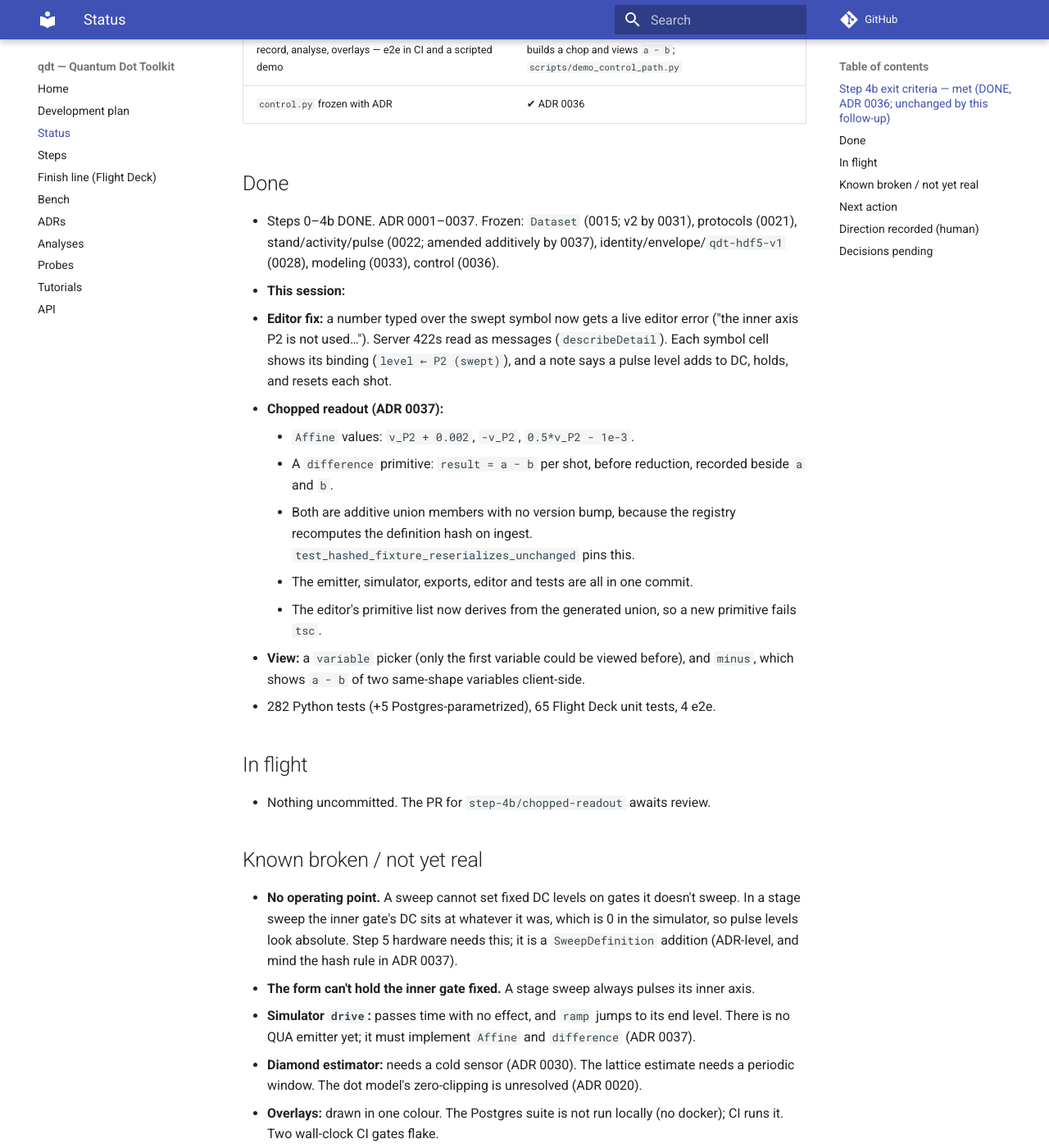
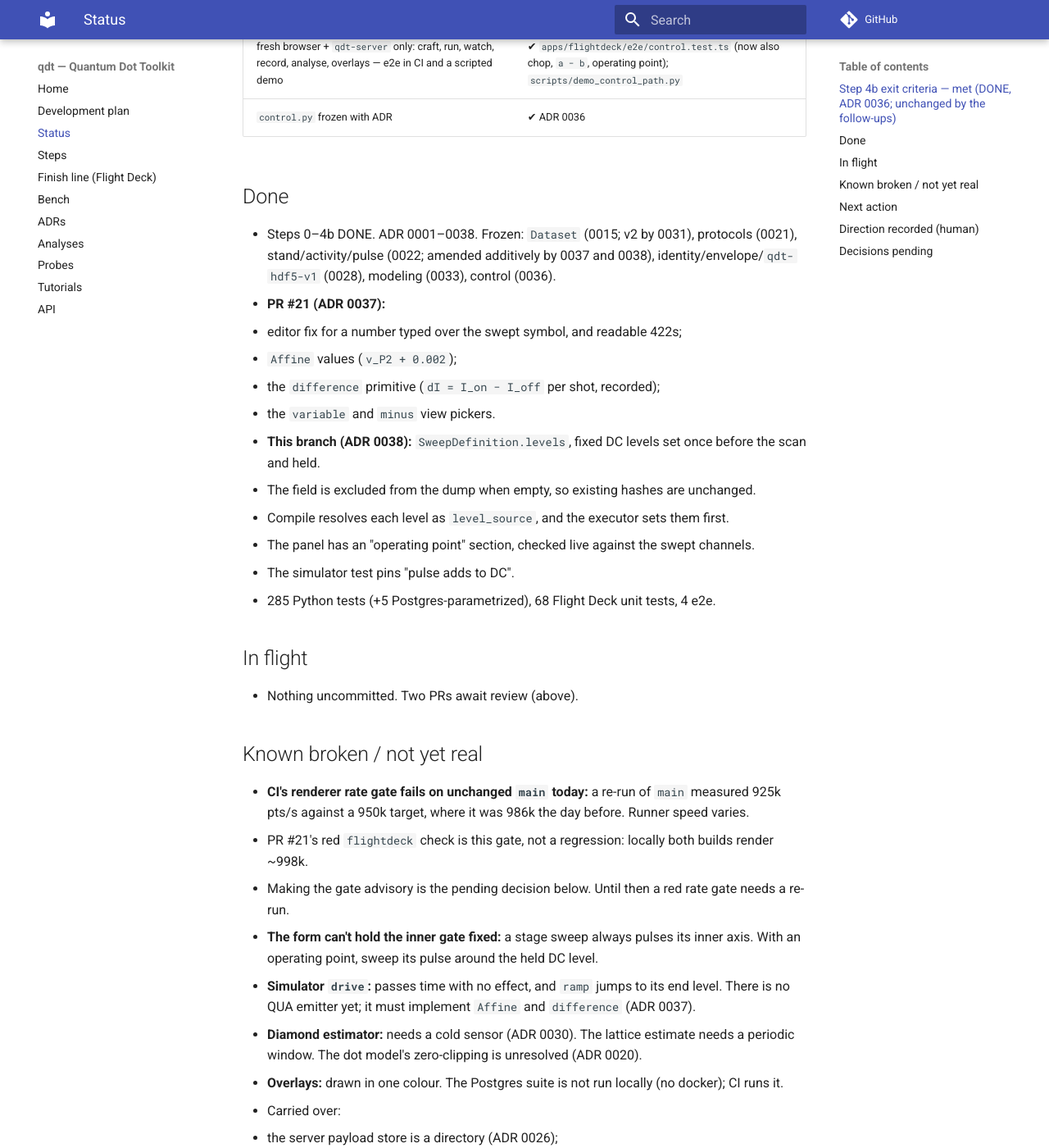
Before and after one commit to CowboyQuantum/qdt, an MkDocs documentation site: the page built from docs/STATUS.md, in a window 1280 px wide and 1400 px high, scrolled down 554 px. Shown: the whole window at 82% size. Built offline with MkDocs 1.6.1 and Material for MkDocs 9.7.7, drawn with Linux system fonts in a browser that asks for light colours; comment, search, counter and statistics services are not loaded; some of the changed text lies outside the part shown.

Commit message:
docs: STATUS — operating point (ADR 0038); CI rate gate fails on main too, decision now pressing
Co-Authored-By: Claude Opus 5.5 <noreply@anthropic.com>

```diff
--- a/docs/STATUS.md
+++ b/docs/STATUS.md
@@ -4,54 +4,52 @@
 > A fresh session must be able to continue from this file alone.
 
 **Current step:** 5 — Instrument drivers → `docs/steps/05-instrument-drivers-last-mile.md` (NOT STARTED).
-Step 4b DONE (ADR 0036, PR #20 merged).
-**Branch:** `step-4b/chopped-readout` (PR against `main` open). This is a follow-up to the human's demo
-of Step 4b. `main` is the only other branch.
-**Last session:** 2026-10-14. It acted on the human's demo feedback:
-- abort works;
-- assigning levels was confusing, and a number typed over `v_P2` gave a raw 422;
-- there was no way to do a chopped readout.
+Step 4b DONE (ADR 0036). Two follow-ups from the human's demo are open as stacked PRs:
+- `step-4b/chopped-readout`: PR #21 → `main`.
+- `step-4b/operating-point`: its PR targets #21's branch, and GitHub retargets it to `main` when #21
+  merges.
 
-## Step 4b exit criteria — met (DONE, ADR 0036; unchanged by this follow-up)
+**Last session:** 2026-10-14. The human agreed ADR 0037 (no version bump; `difference` in the sequence)
+and asked for the operating point before Step 5, which was built as ADR 0038.
+
+## Step 4b exit criteria — met (DONE, ADR 0036; unchanged by the follow-ups)
 | Criterion | State |
 |---|---|
-| fresh browser + `qdt-server` only: craft, run, watch, record, analyse, overlays — e2e in CI and a scripted demo | ✔ `apps/flightdeck/e2e/control.test.ts` now also builds a chop and views `a − b`; `scripts/demo_control_path.py` |
+| fresh browser + `qdt-server` only: craft, run, watch, record, analyse, overlays — e2e in CI and a scripted demo | ✔ `apps/flightdeck/e2e/control.test.ts` (now also chop, `a − b`, operating point); `scripts/demo_control_path.py` |
 | `control.py` frozen with ADR | ✔ ADR 0036 |
 
 ## Done
-- Steps 0–4b DONE. ADR 0001–0037. Frozen: `Dataset` (0015; v2 by 0031), protocols (0021),
-  stand/activity/pulse (0022; amended additively by 0037), identity/envelope/`qdt-hdf5-v1` (0028),
-  modeling (0033), control (0036).
-- **This session:**
-  - **Editor fix:** a number typed over the swept symbol now gets a live editor error ("the inner axis P2
-    is not used…"). Server 422s read as messages (`describeDetail`). Each symbol cell shows its binding
-    (`level ← P2 (swept)`), and a note says a pulse level adds to DC, holds, and resets each shot.
-  - **Chopped readout (ADR 0037):**
-    - `Affine` values: `v_P2 + 0.002`, `-v_P2`, `0.5*v_P2 - 1e-3`.
-    - A `difference` primitive: `result = a − b` per shot, before reduction, recorded beside `a` and `b`.
-    - Both are additive union members with no version bump, because the registry recomputes the
-      definition hash on ingest. `test_hashed_fixture_reserializes_unchanged` pins this.
-    - The emitter, simulator, exports, editor and tests are all in one commit.
-    - The editor's primitive list now derives from the generated union, so a new primitive fails `tsc`.
-  - **View:** a `variable` picker (only the first variable could be viewed before), and `minus`, which
-    shows `a − b` of two same-shape variables client-side.
-- 282 Python tests (+5 Postgres-parametrized), 65 Flight Deck unit tests, 4 e2e.
+- Steps 0–4b DONE. ADR 0001–0038. Frozen: `Dataset` (0015; v2 by 0031), protocols (0021),
+  stand/activity/pulse (0022; amended additively by 0037 and 0038), identity/envelope/`qdt-hdf5-v1`
+  (0028), modeling (0033), control (0036).
+- **PR #21 (ADR 0037):**
+  - editor fix for a number typed over the swept symbol, and readable 422s;
+  - `Affine` values (`v_P2 + 0.002`);
+  - the `difference` primitive (`dI = I_on − I_off` per shot, recorded);
+  - the `variable` and `minus` view pickers.
+- **This branch (ADR 0038):** `SweepDefinition.levels`, fixed DC levels set once before the scan and
+  held.
+  - The field is excluded from the dump when empty, so existing hashes are unchanged.
+  - Compile resolves each level as `level_source`, and the executor sets them first.
+  - The panel has an "operating point" section, checked live against the swept channels.
+  - The simulator test pins "pulse adds to DC".
+- 285 Python tests (+5 Postgres-parametrized), 68 Flight Deck unit tests, 4 e2e.
 
 ## In flight
-- Nothing uncommitted. The PR for `step-4b/chopped-readout` awaits review.
+- Nothing uncommitted. Two PRs await review (above).
 
 ## Known broken / not yet real
-- **No operating point.** A sweep cannot set fixed DC levels on gates it doesn't sweep. In a stage sweep
-  the inner gate's DC sits at whatever it was, which is 0 in the simulator, so pulse levels look
-  absolute. Step 5 hardware needs this; it is a `SweepDefinition` addition (ADR-level, and mind the
-  hash rule in ADR 0037).
-- **The form can't hold the inner gate fixed.** A stage sweep always pulses its inner axis.
+- **CI's renderer rate gate fails on unchanged `main` today:** a re-run of `main` measured 925k pts/s
+  against a 950k target, where it was 986k the day before. Runner speed varies.
+  - PR #21's red `flightdeck` check is this gate, not a regression: locally both builds render ~998k.
+  - Making the gate advisory is the pending decision below. Until then a red rate gate needs a re-run.
+- **The form can't hold the inner gate fixed:** a stage sweep always pulses its inner axis. With an
+  operating point, sweep its pulse around the held DC level.
 - **Simulator `drive`:** passes time with no effect, and `ramp` jumps to its end level. There is no QUA
   emitter yet; it must implement `Affine` and `difference` (ADR 0037).
 - **Diamond estimator:** needs a cold sensor (ADR 0030). The lattice estimate needs a periodic window.
   The dot model's zero-clipping is unresolved (ADR 0020).
-- **Overlays:** drawn in one colour. The Postgres suite is not run locally (no docker); CI runs it. Two
-  wall-clock CI gates flake.
+- **Overlays:** drawn in one colour. The Postgres suite is not run locally (no docker); CI runs it.
 - Carried over:
   - the server payload store is a directory (ADR 0026);
   - `FINISH_LINE.md` TODO (human);
@@ -60,14 +58,13 @@ of Step 4b. `main` is the only other branch.
 
 ## Next action
 **Human:**
-1. Try the chop in the demo (`uv run python scripts/demo_control_path.py`; the walkthrough lists the
-   five rows) and merge the PR.
-2. Decide whether a sweep's **operating point** (fixed DC levels on unswept gates) comes before Step 5
-   or as its first session.
+1. Decide the **wall-clock CI gates** (renderer rate, stream line-rate). Option A: advisory on shared
+   runners, like the latency gate (ADR 0014). Option B: keep them gating and lower the targets.
+2. Merge PR #21, then the operating-point PR.
 3. Settle **#10**, the surrogate DUT design. It gates Step 5.
 
 **Then** the first Step 5 session:
-1. Record #10 by ADR, plus the operating point if chosen.
+1. Record #10 by ADR.
 2. Fill in `docs/BENCH.md`.
 3. Start the first real driver with `/add-driver` (`packages/qdt-lab/CLAUDE.md`), passing the
    conformance suite under `-m hardware`.
@@ -75,11 +72,14 @@ of Step 4b. `main` is the only other branch.
 ## Direction recorded (human)
 - **2026-10-13:** web app end state. Curated analyses only. Multi-record analyses deferred. Results may
   carry arrays (ADR 0031). The control path came before the drivers (ADR 0032).
-- **2026-10-14:** a chopped readout's difference is recorded, not only displayed (ADR 0037).
+- **2026-10-14:**
+  - a chop's difference is recorded (ADR 0037);
+  - additive changes without a version bump are accepted (ADR 0037);
+  - the operating point comes before Step 5 (ADR 0038).
 
 ## Decisions pending
+- Wall-clock CI gates: advisory or lower targets (now blocking: `main` fails).
 - #10 surrogate DUT design (by Step 5 entry).
-- Operating point: where and when.
-- Advisory treatment of the two wall-clock CI gates.
+- A default operating point per device (not in ADR 0038).
 - Whether to fix the dot model's zero-clipping (ADR 0020 amendment).
 - Whether the diamond estimator should survive warm edges.
```
